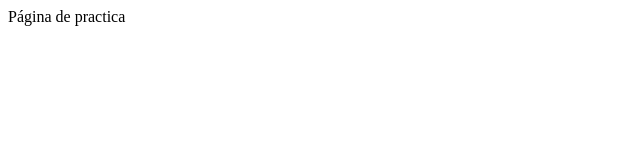
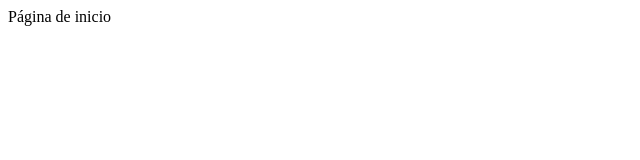
Before and after one commit to alvarovm64/DWEC-2DAW, a plain HTML site: page index.html in a window 1280 px wide. Shown: the full height of the page, 0-640 px from the left. Drawn offline with Linux system fonts and the light colour scheme.

Commit message:
Cambio de contenido

```diff
--- a/index.html
+++ b/index.html
@@ -5,6 +5,6 @@
     <title>Document</title>
 </head>
 <body>
-    <p>Página de practica</p>
+    <p>Página de inicio</p>
 </body>
 </html>
```
